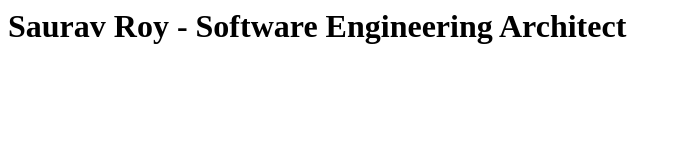
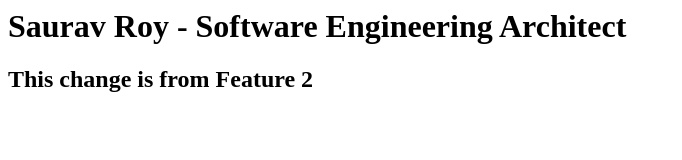
Before and after one commit to SauravDasu/localrepo, a plain HTML site: page index.html in a window 1280 px wide. Shown: the whole page, without its empty margins (0-682 px from the left). Drawn offline with Linux system fonts and the light colour scheme.

Commit message:
Feature2Changes

```diff
--- a/index.html
+++ b/index.html
@@ -1,3 +1,4 @@
 <html>
     <h1>Saurav Roy - Software Engineering Architect</h1>
+    <h2>This change is from Feature 2</h2>
 </html>
```
